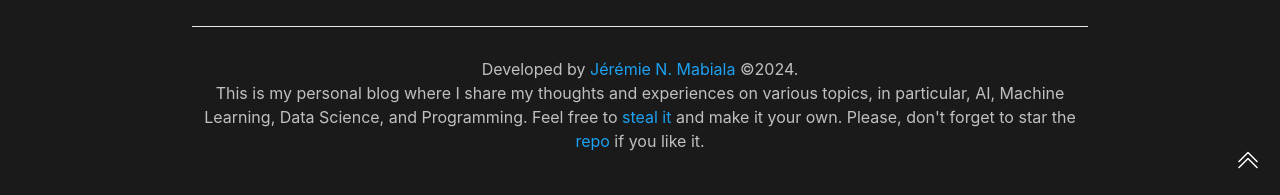
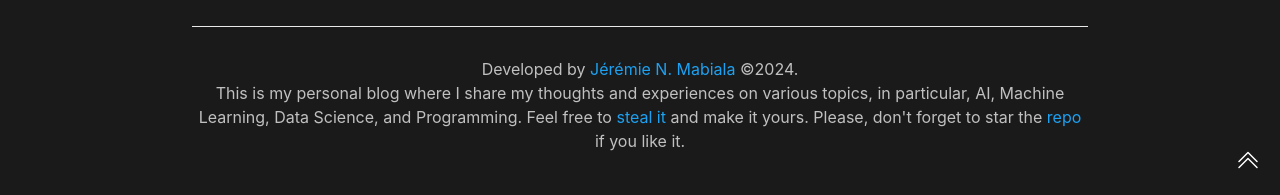
Before and after one commit to jnlandu/jnlandu.github.io, a Jekyll site: the page built from index.md, in a window 1280 px wide and 900 px high, scrolled down 265 px. Shown: the part 702-897 px from the top of the window. Built offline with Jekyll 4.4.1, drawn with Linux system fonts in a browser that asks for light colours.

Commit message:
update footer and add context to the chat

```diff
--- a/_includes/footer.html
+++ b/_includes/footer.html
@@ -20,7 +20,7 @@
      <a class="text-brand" href="{{ site.github_repo }}">
       steal it
     </a>
-    and make it your own. Please,  don't forget to star the
+    and make it yours. Please,  don't forget to star the
     <a href="{{ site.github_repo }}">
       repo
     </a>
```
